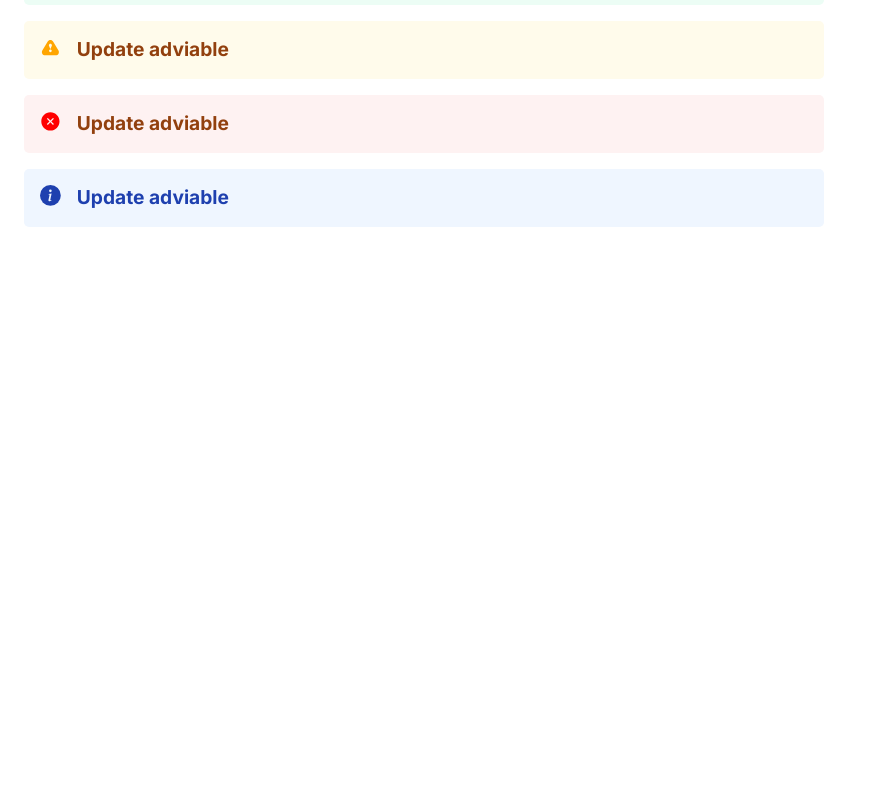
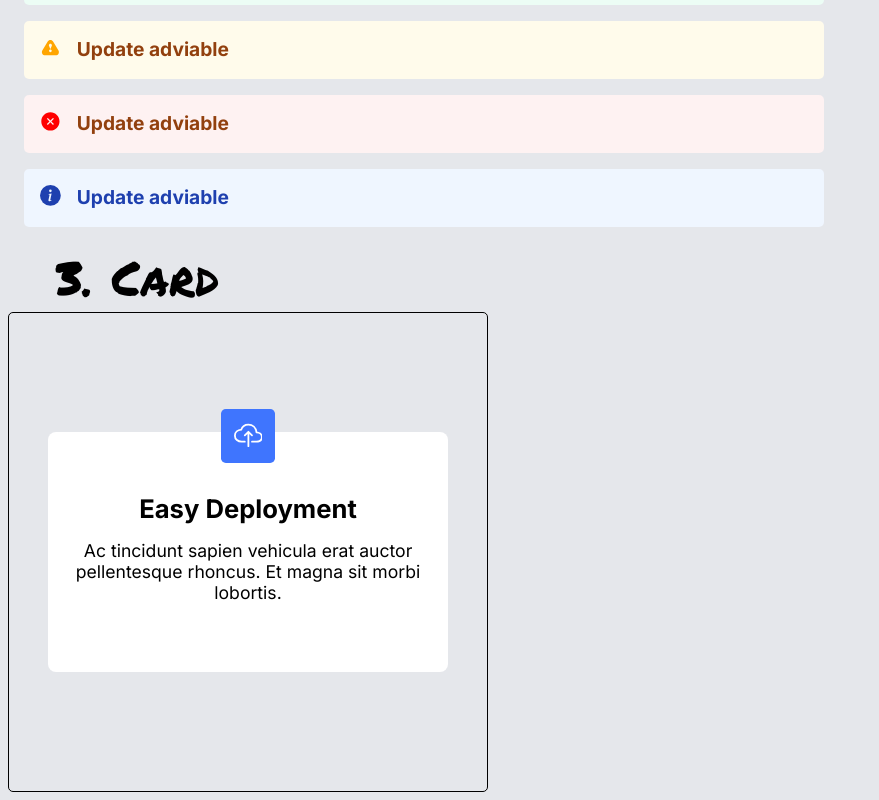
Before and after one commit to hanasolo82/compound-components-react, a React (Vite) app: page / in a window 1280 px wide. Shown: the part 307-1107 px from the top of the page, without its empty margins (0-879 px from the left). Before the commit the page ends 800 px from the top, so only its background shows below. Built offline with nearby package versions, Linux system fonts and the light colour scheme.

Commit message:
card finished

```diff
--- a/src/App.jsx
+++ b/src/App.jsx
@@ -10,6 +10,9 @@ import BannerLogo from "./Components/Banners/BannerLogo"
 import BannerText from "./Components/Banners/BannerText"
 
 import Toggle from './Components/Toggle/index'
+import Card from './Components/Cards/index'
+
+
 export default function App() {
 
   const colors = ['gray', 'red', 'yellow', 'green', 'blue', 'indigo', 'purple', 'pink']
@@ -104,6 +107,23 @@ export default function App() {
                         </Banner>
                     </Toggle.Button>
                 </Toggle>
+                <Title>3. Card</Title>
+                    <Card>
+                    <Card.Logo icon={<Card.Cloud />}>
+
+                    </Card.Logo>
+                       <Card.Box>
+
+                            <Card.Title>
+                                Easy Deployment
+                            </Card.Title>
+                            <Card.Text>
+                                Ac tincidunt sapien vehicula erat auctor    pellentesque rhoncus. Et magna sit morbi   lobortis.
+                            </Card.Text>
+                       </Card.Box>
+                    </Card>
+
+
         </div>
     )
 }
--- /dev/null
+++ b/src/Components/Cards/Card.jsx
@@ -0,0 +1,22 @@
+
+
+import React from "react"
+
+
+const CardContext = React.createContext()
+
+export default function Card({children}) {
+
+
+    return (
+        <CardContext.Provider>
+            <div className="card">
+                {children}
+            </div>
+        </CardContext.Provider>
+
+    )
+}
+
+
+export { CardContext }
--- /dev/null
+++ b/src/Components/Cards/CardBox.jsx
@@ -0,0 +1,12 @@
+
+
+
+export default function CardBox({children}) {
+
+
+    return (
+        <div className="card-box">
+            {children}
+        </div>
+    )
+}
--- /dev/null
+++ b/src/Components/Cards/CardLogo.jsx
@@ -0,0 +1,15 @@
+import classname from 'classnames'
+import { FaCloudShowersHeavy } from "react-icons/fa";
+export default function CardLogo({children, icon, ...rest}) {
+
+    const classNameClass = 'card-logo'
+
+    let allClasses = classname(classNameClass)
+
+    return (
+        <div className={allClasses} >
+            {icon ? icon : <FaCloudShowersHeavy/>}
+            {children}
+        </div>
+    )
+}
--- /dev/null
+++ b/src/Components/Cards/CardText.jsx
@@ -0,0 +1,12 @@
+
+
+
+export default function CardText({children}) {
+
+
+    return (
+        <div className="card-text">
+            {children}
+        </div>
+    )
+}
--- /dev/null
+++ b/src/Components/Cards/CardTitle.jsx
@@ -0,0 +1,12 @@
+
+
+
+export default function CardTitle({children}) {
+
+
+    return (
+        <div className="card-title">
+            {children}
+        </div>
+    )
+}
--- /dev/null
+++ b/src/Components/Cards/index.js
@@ -0,0 +1,15 @@
+import { IoCloudUploadOutline } from "react-icons/io5";
+
+import Card from './Card'
+import CardBox from "./CardBox";
+import CardLogo from "./CardLogo";
+import CardText from "./CardText";
+import CardTitle from "./CardTitle";
+
+Card.Box = CardBox
+Card.Logo = CardLogo
+Card.Text = CardText
+Card.Title = CardTitle
+Card.Cloud = IoCloudUploadOutline
+
+export default Card
--- a/src/index.css
+++ b/src/index.css
@@ -1,7 +1,10 @@
 * {
     box-sizing: border-box;
+
 }
-
+body {
+    background-color: #E5E7EB;
+}
 .title, .listform {
     font-family: 'Permanent Marker';
 }
@@ -136,3 +139,68 @@
     font-size: 1rem;
     font-weight: lighter;
 }
+
+/*----------------------Banners---------------------------------*/
+/*----------------------Card-----------------------------------*/
+.card {
+    top: 0;
+    bottom: 0;
+    left: 0;
+    right: 0;
+    margin: 0;
+    border: 1px solid black;
+    max-width: 30rem;
+    height: 30rem;
+    border-radius: 5px;
+    position: relative;
+    font-family: inter;
+
+
+}
+.card-box {
+    position: absolute;
+    top: 0;
+    bottom: 0;
+    left: 0;
+    right: 0;
+    margin: auto;
+    height: 15rem;
+    width: 25rem;
+    border-radius: 0.5rem;
+    background-color: #FFFFFF;
+    display: flex;
+    flex-direction: column;
+    text-align: center;
+    justify-content: center;
+}
+
+    .card-box:hover {
+        box-shadow: 0 5px 15px rgba(0, 0, 0, 0.1);
+    }
+
+.card-logo {
+    font-size: 1.8rem;
+    text-align: center;
+    padding: 0.8rem;
+    color: #FFFFFF;
+    position: absolute;
+    border-radius: 0.3rem;
+    top: 0;
+    bottom: 0;
+    left: 0;
+    right: 0;
+    margin: 6rem auto;
+    width: 3.4rem;
+    height: 3.4rem;
+    background-color: #3F75FE;
+    z-index: 1;
+}
+.card-title {
+    font-weight: bolder;
+    font-size: 1.6rem;
+    margin-bottom: 0.5rem;
+}
+.card-text {
+    font-size: 1.1rem;
+    padding: 0.5rem;
+}
```
